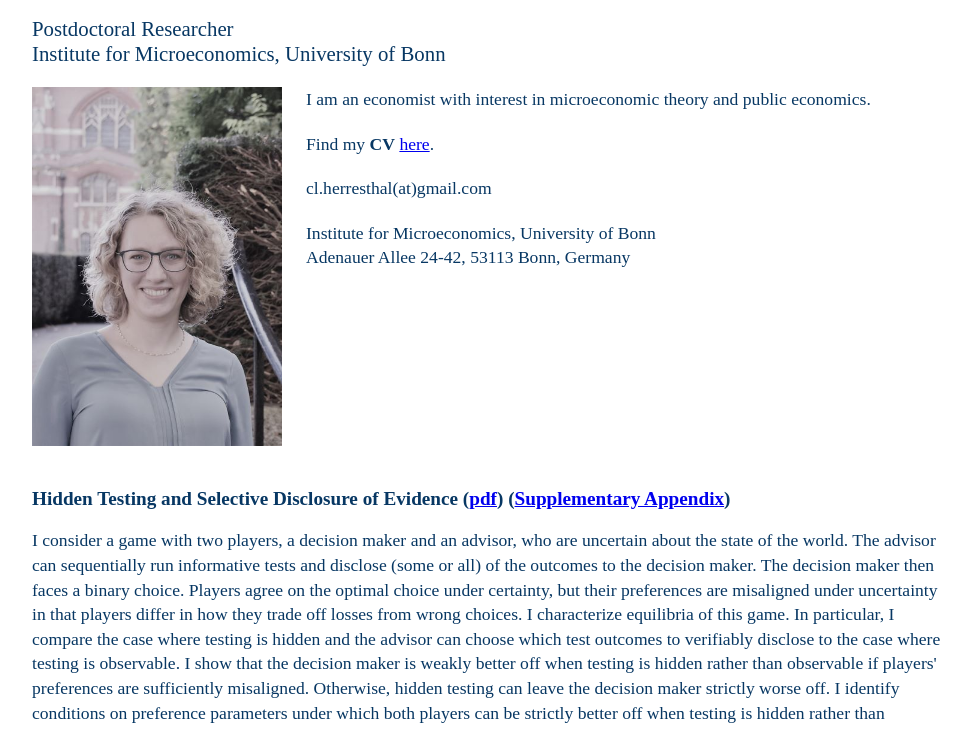
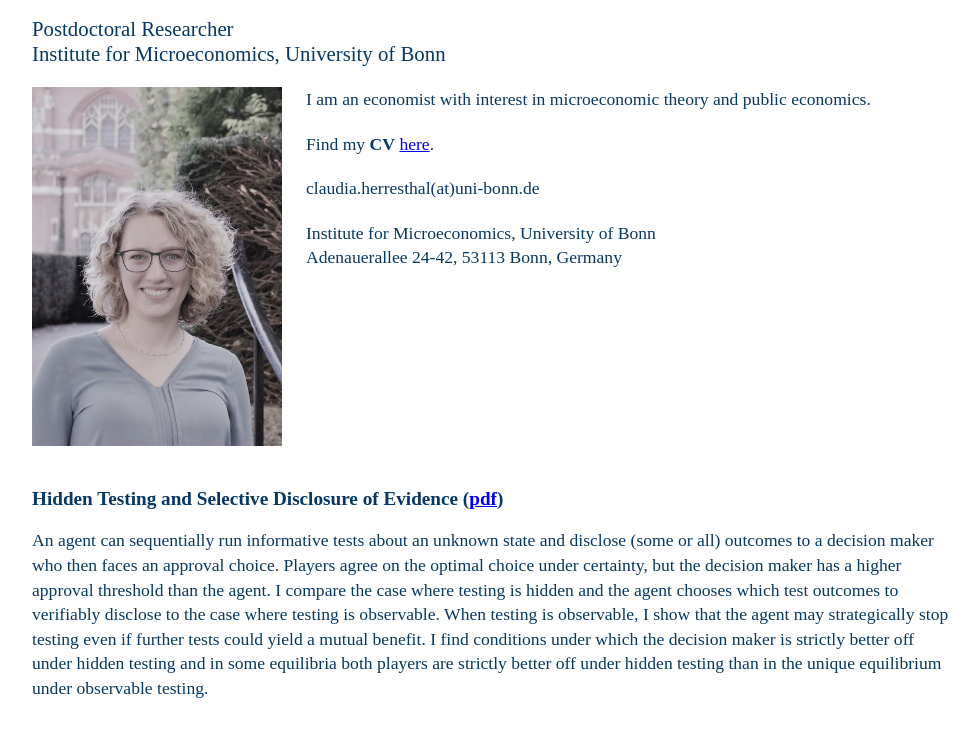
Before and after one commit to cherresthal/cherresthal.github.io, a plain HTML site: page index.html in a window 1280 px wide. Shown: the part 63-792 px from the top of the page, without its empty margins (148-1127 px from the left). Drawn offline with Linux system fonts and the light colour scheme.

Commit message:
Update index.html

```diff
--- a/index.html
+++ b/index.html
@@ -24,11 +24,11 @@
 
       <p>Find my <b>CV</b> <a href="CV_CHerresthal.pdf">here</a>.</p>
 
-      <p>cl.herresthal(at)gmail.com</p>
+      <p>claudia.herresthal(at)uni-bonn.de</p>
 
       <p>
       Institute for Microeconomics, University of Bonn<br/>
-      Adenauer Allee 24-42, 53113 Bonn, Germany<br/>
+      Adenauerallee 24-42, 53113 Bonn, Germany<br/>
       </p>
 
     </div>
@@ -36,24 +36,19 @@
 
   <h3>Hidden Testing and Selective Disclosure of Evidence
     (<a href="CHerresthal_HiddenTesting.pdf">pdf</a>)
-     (<a href="CHerresthal_HiddenTesting_appendix.pdf">Supplementary Appendix</a>)
+
   </h3>
 
 
   <p>
-    I consider a game with two players, a decision maker and an advisor,
-    who are uncertain about the state of the world. The advisor can sequentially run
-    informative tests and disclose (some or all) of the outcomes to the decision maker.
-    The decision maker then faces a binary choice. Players agree on the optimal choice
-    under certainty, but their preferences are misaligned under uncertainty in that
-    players differ in how they trade off losses from wrong choices. I characterize
-    equilibria of this game. In particular, I compare the case where testing is hidden
-    and the advisor can choose which test outcomes to verifiably disclose to the case where
-    testing is observable. I show that the decision maker is weakly better off when testing
-    is hidden rather than observable if players' preferences are sufficiently misaligned.
-    Otherwise, hidden testing can leave the decision maker strictly worse off.
-    I identify conditions on preference parameters under which both players can be strictly
-    better off when testing is hidden rather than observable.
+    An agent can sequentially run informative tests about an unknown state and disclose (some or all) outcomes to a decision maker
+    who then faces an approval choice. Players agree on the optimal choice under certainty, but the decision maker has a higher
+    approval threshold than the agent. I compare the case where testing is hidden and the agent chooses which test outcomes to
+    verifiably disclose to the case where testing is observable. When testing is observable, I show that the agent may
+    strategically stop testing even if further tests could yield a mutual benefit.
+    I find conditions under which the decision maker is strictly better off under hidden testing
+    and in some equilibria both players are strictly better off under hidden testing than in the unique equilibrium
+    under observable testing.
   </p>
 <br>
   <h3 style="margin-top:0;">Performance-Based Rankings and School Quality (<a href="CHerresthal_Ranking_190603.pdf">pdf</a>)
```
